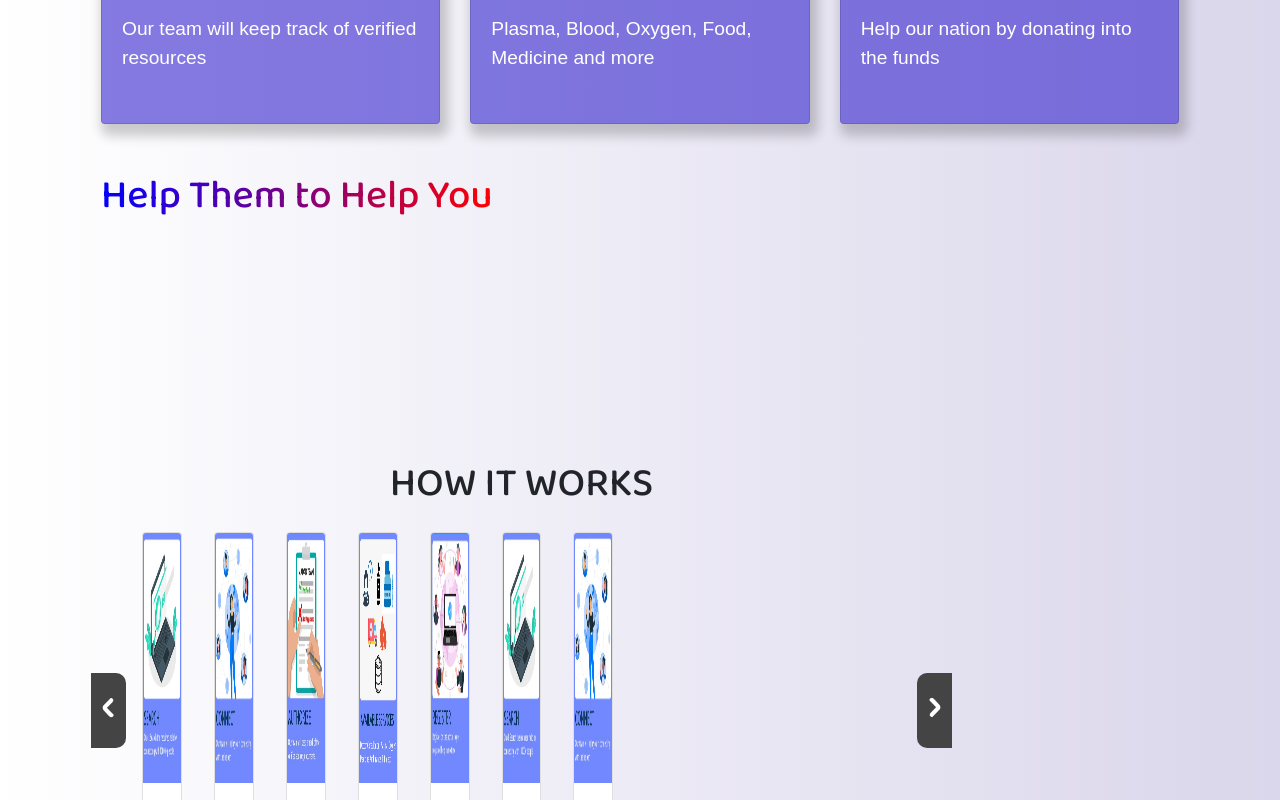
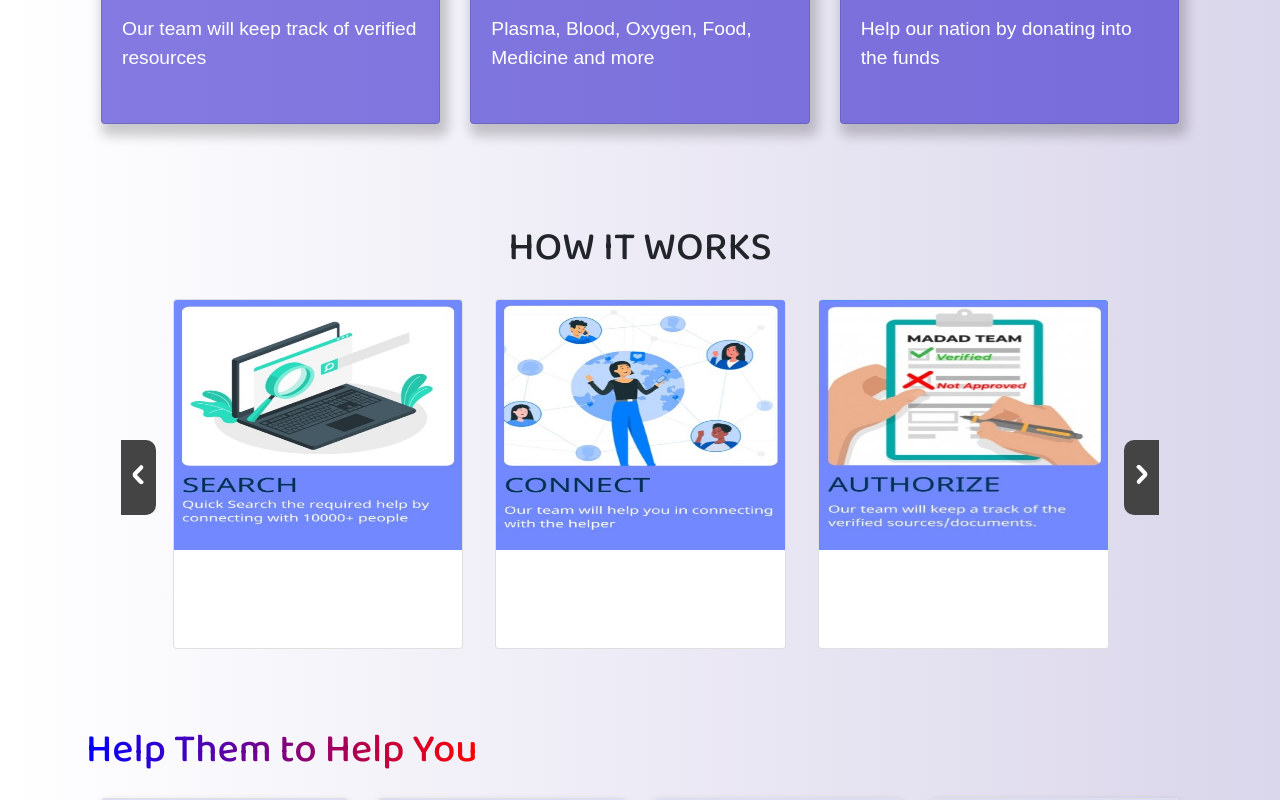
Before and after one commit to AshishRajIITI/madad, a React (Create React App) app in the folder frontend/: page /home in a window 1280 px wide. Shown: the part 1440-2240 px from the top of the page. Built offline with nearby package versions, Linux system fonts and the light colour scheme.

Commit message:
homepage changes

```diff
--- a/frontend/src/components/Home.js
+++ b/frontend/src/components/Home.js
@@ -11,11 +11,6 @@ import pmCaresImage from './images/donate1.jpg';
 import cmCaresImage from './images/donate2.jpg';
 import soodFoundation from './images/donate3.jpg';
 import akshayPatra from './images/donate4.jpg';
-import step1 from "./images/step1.jpg";
-import step2 from "./images/step2.jpg";
-import step3 from "./images/step3.jpg";
-import step5 from "./images/step5.jpg";
-import step6 from "./images/step6.jpg";
 
 import MyCarousel from "./MyCarousel";
 
@@ -123,12 +118,8 @@ const Home = () => {
                         </Card>
                     </div>
                 </div>
-                <div>
-                    <h1 id="help" className="text-center mt-5" >Help Them to Help You</h1>
-                    <br />
-                </div>
 
-                <div className="row mt-2 justify-content-center">
+                <div className="carousel col-12 col-md-12 justify-content-center">
                     <MyCarousel />
                 </div>
                 <div className="row">
--- a/frontend/src/components/OwlCarousel.css
+++ b/frontend/src/components/OwlCarousel.css
@@ -8,9 +8,12 @@
 }
 
 .OfferCar {
-	margin-top: 200px;
+	margin-top: 100px;
 }
 
+.OfferCar .card-text {
+	color: black !important;
+}
 
 @keyframes zoomin {
 	0% {
```
